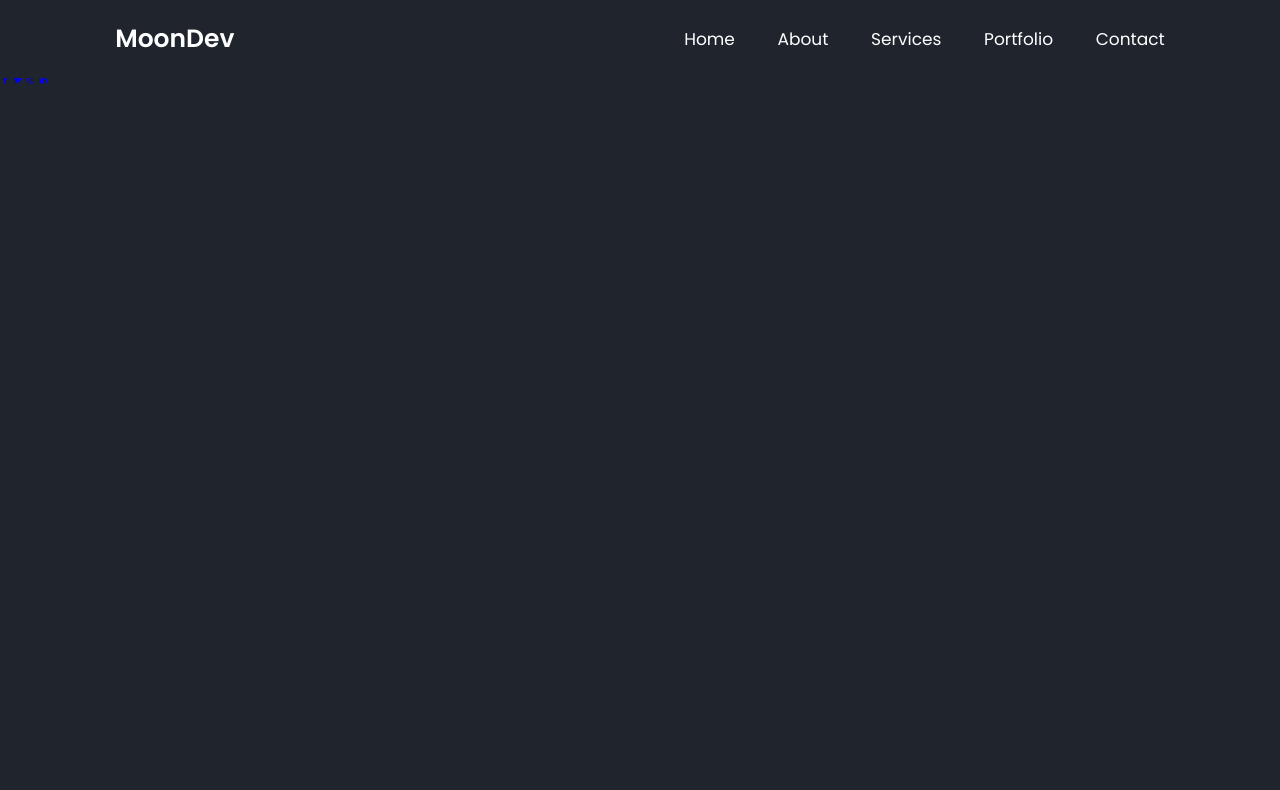
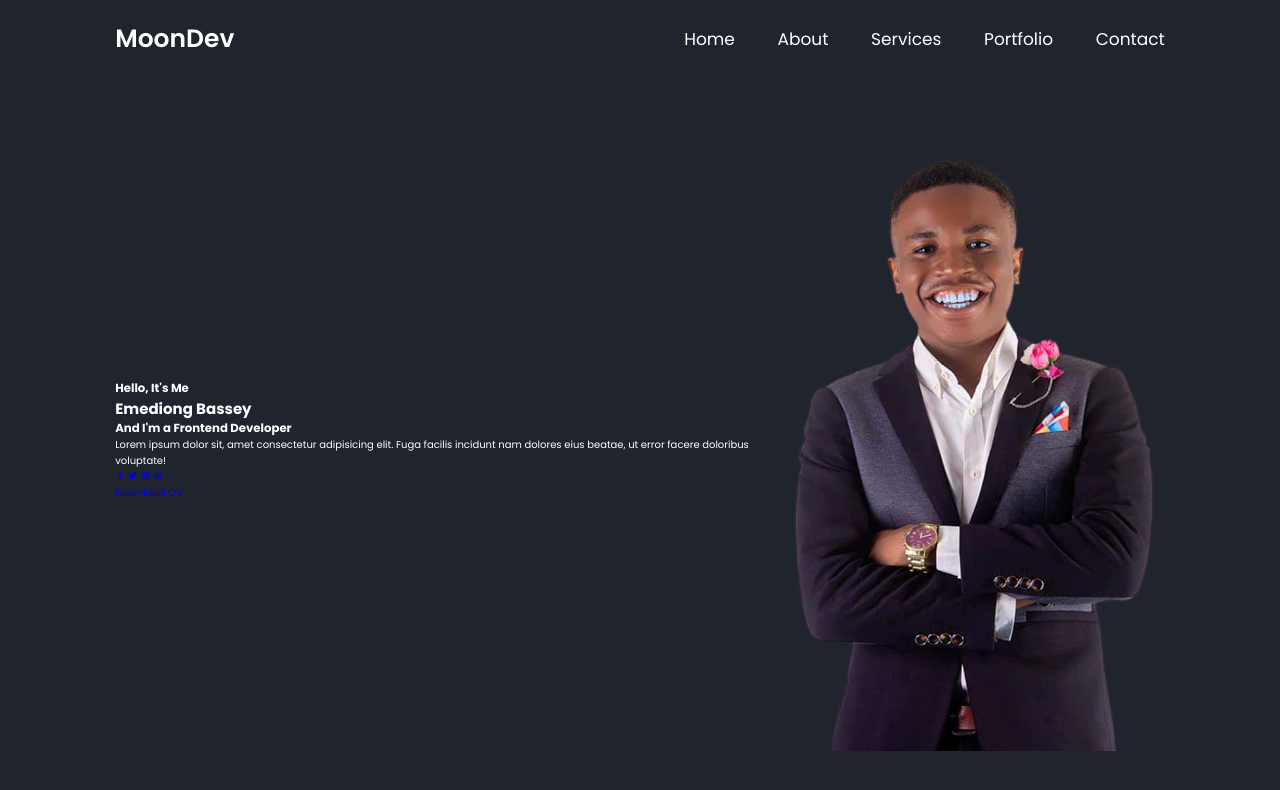
Before and after one commit to edememediong1/portfolio-v1, a plain HTML site: page index.html in a window 1280 px wide. Drawn offline with nearby package versions, Linux system fonts and the light colour scheme; a web font is replaced by a local one.

Commit message:
Added images and icons

```diff
--- a/css/index.css
+++ b/css/index.css
@@ -25,6 +25,11 @@ html {
 body{
     background: var(--bg-color);
     color: var(--text-color);
+}
+
+section{
+    min-height: 100vh;
+    padding: 10rem 9% 2rem;
 }
 
 .header {
@@ -65,3 +70,9 @@ body{
     color: var(--text-color);
     display: none;
 }
+
+.home{
+    display: flex;
+    justify-content: center;
+    align-items: center;
+}
--- a/index.html
+++ b/index.html
@@ -41,7 +41,10 @@
                 <a href="#"><i class='bx bxl-instagram'></i></a>
                 <a href="#"><i class='bx bxl-linkedin' ></i></a>
             </div>
-
+            <a href="#" class="btn">Download CV</a>
+        </div>
+        <div clas="home-img">
+            <img src="./images/king-ebe.png" alt="Ebe">
         </div>
     </section>
 
```
Also changed, not shown: images/16.png (added), images/27 (1).png (added), images/6.png (added), images/Vivek-+thumbnail.jpg (added), images/jotform_background22 (1).png (added), images/king-ebe.png (added), images/what-is-a-triple-a-aaa-game.jpg (added).
